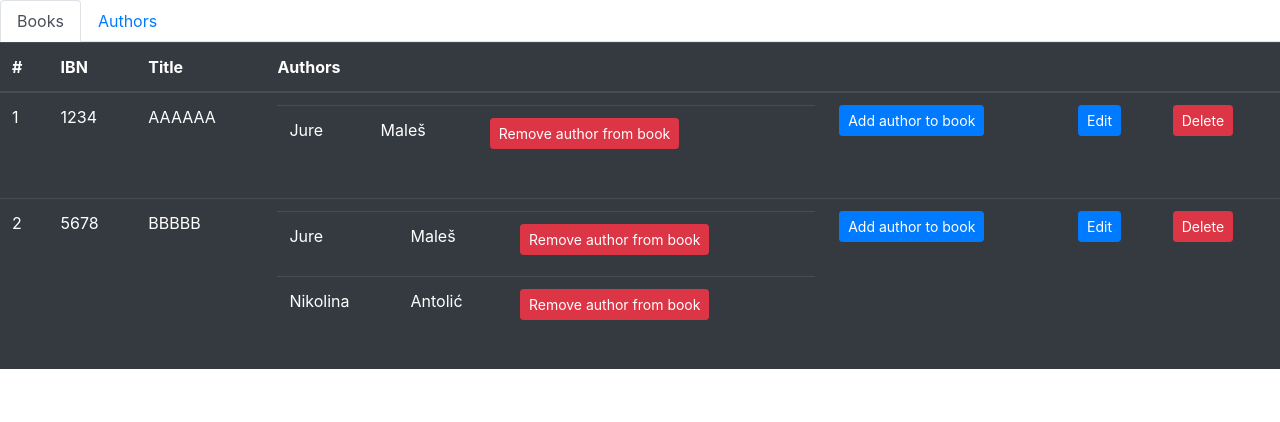
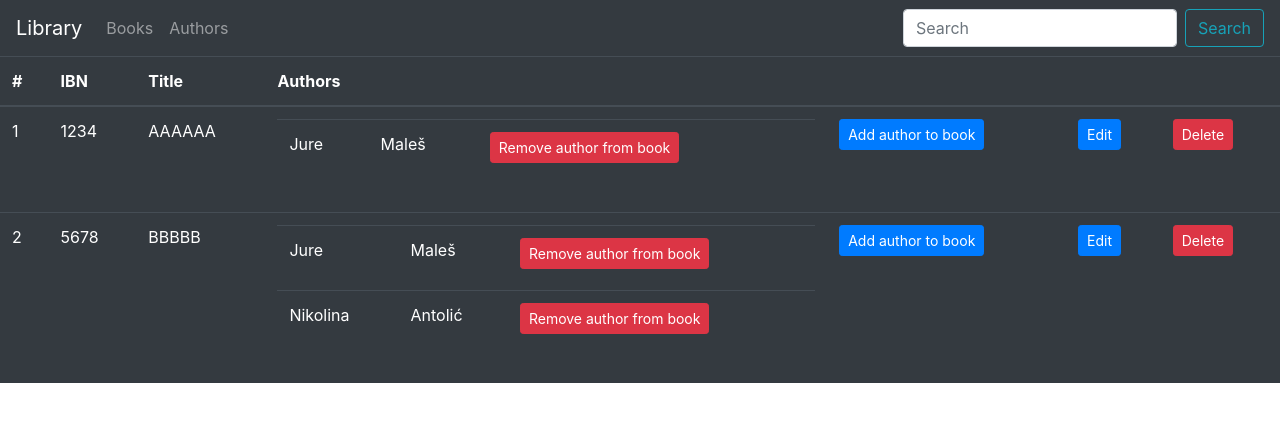
Before and after one commit to jumales/library-react-ui, a React (Create React App) app: page / in a window 1280 px wide. Shown: the top 422 px of the page. Built offline with nearby package versions, Linux system fonts and the light colour scheme.

Commit message:
added navigation

```diff
--- /dev/null
+++ b/src/components/nav.js
@@ -0,0 +1,45 @@
+import React, { Component } from "react";
+import { Navbar, Nav, Form, FormControl, Button } from "react-bootstrap";
+import Books from "./book/books";
+import Authors from "./author/authors";
+
+class MainNav extends Component {
+  state = {
+    showBooks: true,
+    showAuthors: false,
+  };
+
+  selectedKey = (key) => {
+    if (key === "books" && this.state.showBooks === false) {
+      this.setState({ showBooks: true, showAuthors: false });
+    } else if (key == "authors" && this.state.showAuthors === false) {
+      this.setState({ showBooks: false, showAuthors: true });
+    }
+  };
+
+  render() {
+    return (
+      <React.Fragment>
+        <Navbar bg="dark" variant="dark">
+          <Navbar.Brand>Library</Navbar.Brand>
+          <Nav className="mr-auto" onSelect={this.selectedKey}>
+            <Nav.Link eventKey="books">Books</Nav.Link>
+            <Nav.Link eventKey="authors">Authors</Nav.Link>
+          </Nav>
+          <Form inline>
+            <FormControl type="text" placeholder="Search" className="mr-sm-2" />
+            <Button variant="outline-info">Search</Button>
+          </Form>
+        </Navbar>
+        <div hidden={this.state.showBooks === false}>
+          <Books />
+        </div>
+        <div hidden={this.state.showAuthors === false}>
+          <Authors />
+        </div>
+      </React.Fragment>
+    );
+  }
+}
+
+export default MainNav;
--- a/src/components/tabs.js
+++ /dev/null
@@ -1,21 +0,0 @@
-import React, { Component } from "react";
-import { Tabs, Tab } from "react-bootstrap";
-import Books from "./book/books";
-import Authors from "./author/authors";
-
-class MainComponent extends Component {
-  render() {
-    return (
-      <Tabs defaultActiveKey="books" id="uncontrolled-tab-example">
-        <Tab eventKey="books" title="Books">
-          <Books />
-        </Tab>
-        <Tab eventKey="authors" title="Authors">
-          <Authors />
-        </Tab>
-      </Tabs>
-    );
-  }
-}
-
-export default MainComponent;
--- a/src/index.js
+++ b/src/index.js
@@ -3,11 +3,11 @@ import ReactDOM from "react-dom";
 import "./index.css";
 import * as serviceWorker from "./serviceWorker";
 import "bootstrap/dist/css/bootstrap.css";
-import MainComponent from "./components/tabs";
+import MainNav from "./components/nav";
 
 ReactDOM.render(
   <React.StrictMode>
-    <MainComponent />
+    <MainNav />
   </React.StrictMode>,
   document.getElementById("root")
 );
```
